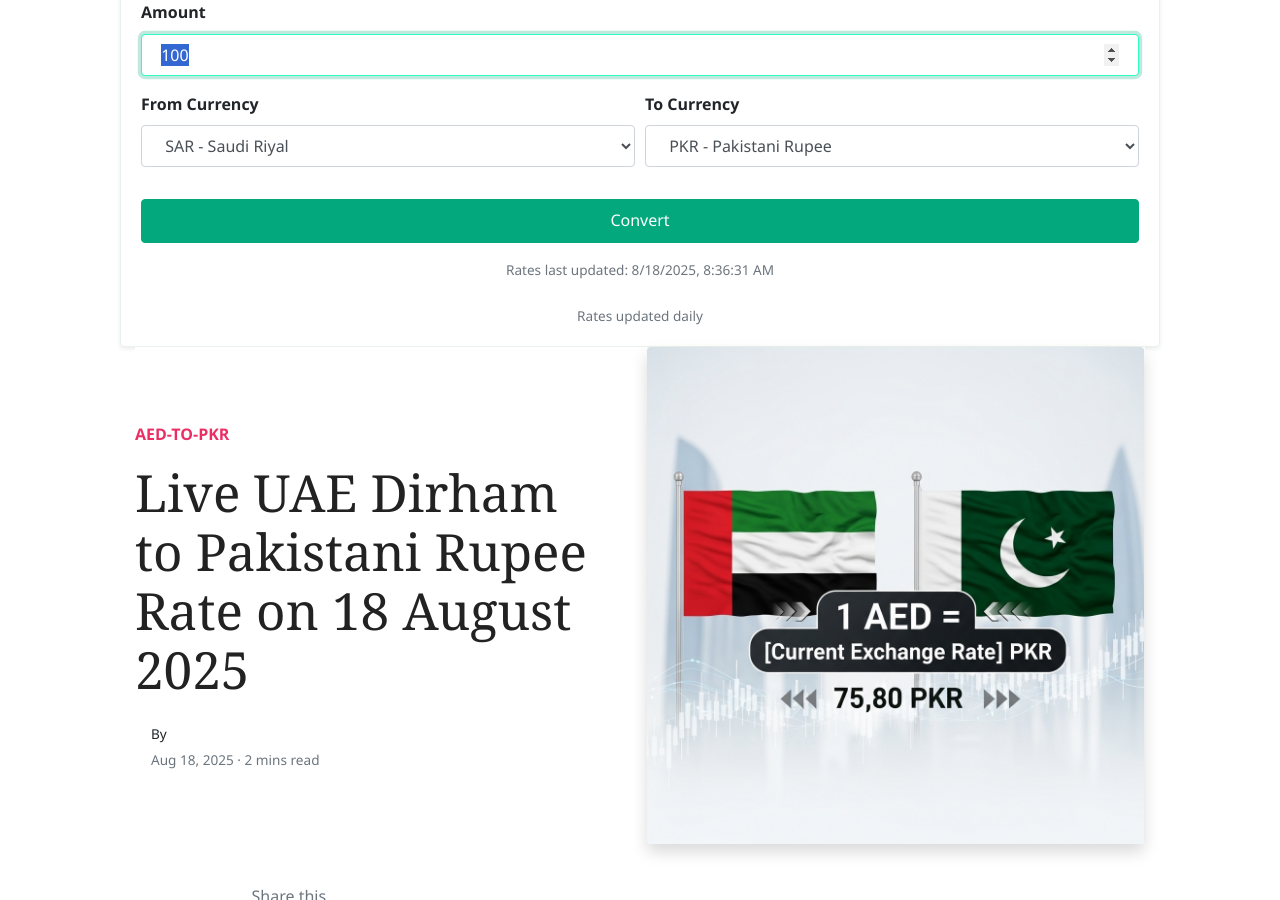
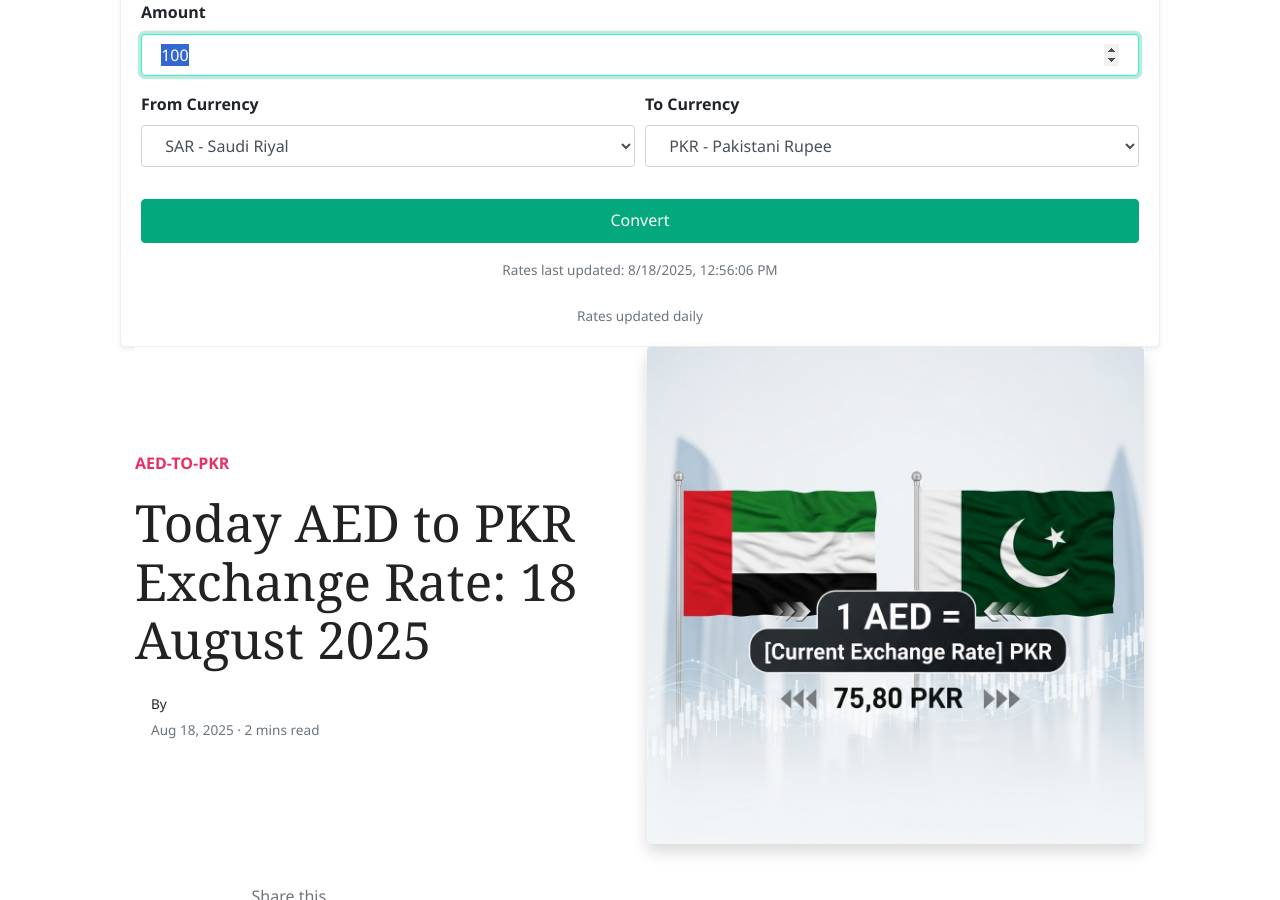
Before and after one commit to mlcom/mlcom.github.io, a Jekyll site: the page built from _posts/2025-08-18-today-uae-dirham-to-pkr-exchange-rate-august-2025-prices-updated-aed-to-pkr.md, in a window 1280 px wide and 900 px high, scrolled down 242 px. Built offline with Jekyll 4.4.1, drawn with Linux system fonts in a browser that asks for light colours; nearby versions of some CDN libraries; comment, search, counter and statistics services are not loaded.

Commit message:
Automated: Update currency rates and generate daily posts

```diff
--- a/_data/rates.yml
+++ b/_data/rates.yml
@@ -1,4 +1,4 @@
-last_updated_utc: '2025-08-18T08:36:31.743281+00:00'
+last_updated_utc: '2025-08-18T12:56:06.251041+00:00'
 rates:
   AED: 3.6725
   AFN: 68.3263
--- a/_posts/2025-08-18-today-uae-dirham-to-pkr-exchange-rate-august-2025-prices-updated-aed-to-pkr.md
+++ b/_posts/2025-08-18-today-uae-dirham-to-pkr-exchange-rate-august-2025-prices-updated-aed-to-pkr.md
@@ -1,6 +1,6 @@
 ---
 layout: post
-title:  'Live UAE Dirham to Pakistani Rupee Rate on 18 August 2025'
+title:  'Today AED to PKR Exchange Rate: 18 August 2025'
 author: jane
 categories: [ aed-to-pkr ]
 image: assets/images/aed-to-pkr-rate-today.jpg
```
Also changed, not shown: _posts/2025-08-18-today-uk-pound-sterling-to-pkr-exchange-rate-august-2025-prices-updated-gbp-to-pkr.md (+1 -1 lines), _posts/2025-08-18-today-us-dollar-to-pkr-exchange-rate-august-2025-prices-updated-usd-to-pkr.md (+1 -1 lines).
